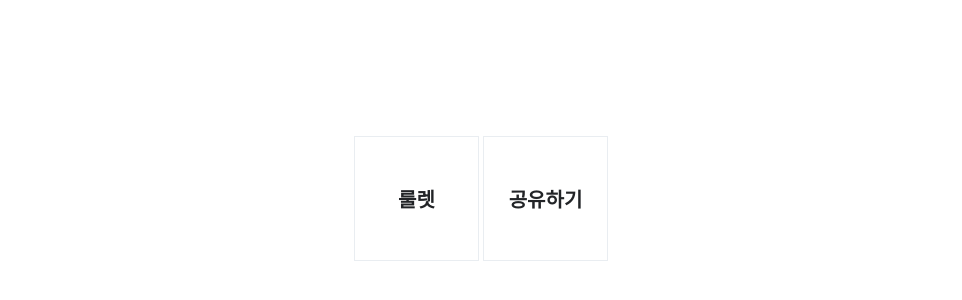
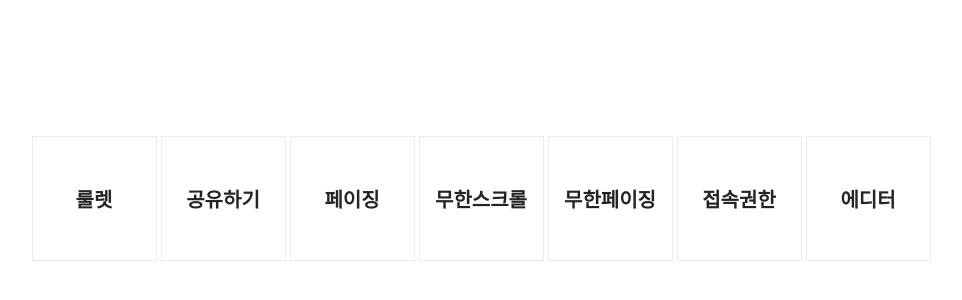
Before and after one commit to gwaksuyeon/Function_Summary, a React (Create React App) app: page / in a window 1280 px wide. Shown: the part 202-502 px from the top of the page, without its empty margins (159-1121 px from the left). Built offline with nearby package versions, Linux system fonts and the light colour scheme.

Commit message:
menu add

```diff
--- a/src/common/variables.ts
+++ b/src/common/variables.ts
@@ -2,4 +2,9 @@ export const ROUTE_ROOT = {
   MAIN: '/',
   ROULETTE: '/roulette',
   SHARE: '/share',
+  PAGINATION: '/pagination',
+  INFINITY_SCROLL_PAGING: '/infinite/scroll',
+  INFINITY_PAGING: '/infinite/paging',
+  ROLES: '/roles',
+  EDITOR: '/editor',
 }
--- a/src/pages/main/index.tsx
+++ b/src/pages/main/index.tsx
@@ -12,6 +12,11 @@ const Main: React.FC = () => {
       <Contents>
         <Menu title={"룰렛"} link={ROUTE_ROOT.ROULETTE} />
         <Menu title={"공유하기"} link={ROUTE_ROOT.SHARE} />
+        <Menu title={"페이징"} link={ROUTE_ROOT.PAGINATION} />
+        <Menu title={"무한스크롤"} link={ROUTE_ROOT.INFINITY_SCROLL_PAGING} />
+        <Menu title={"무한페이징"} link={ROUTE_ROOT.INFINITY_PAGING} />
+        <Menu title={"접속권한"} link={ROUTE_ROOT.ROLES} />
+        <Menu title={"에디터"} link={ROUTE_ROOT.EDITOR} />
       </Contents>
     </Container>
   );
```
